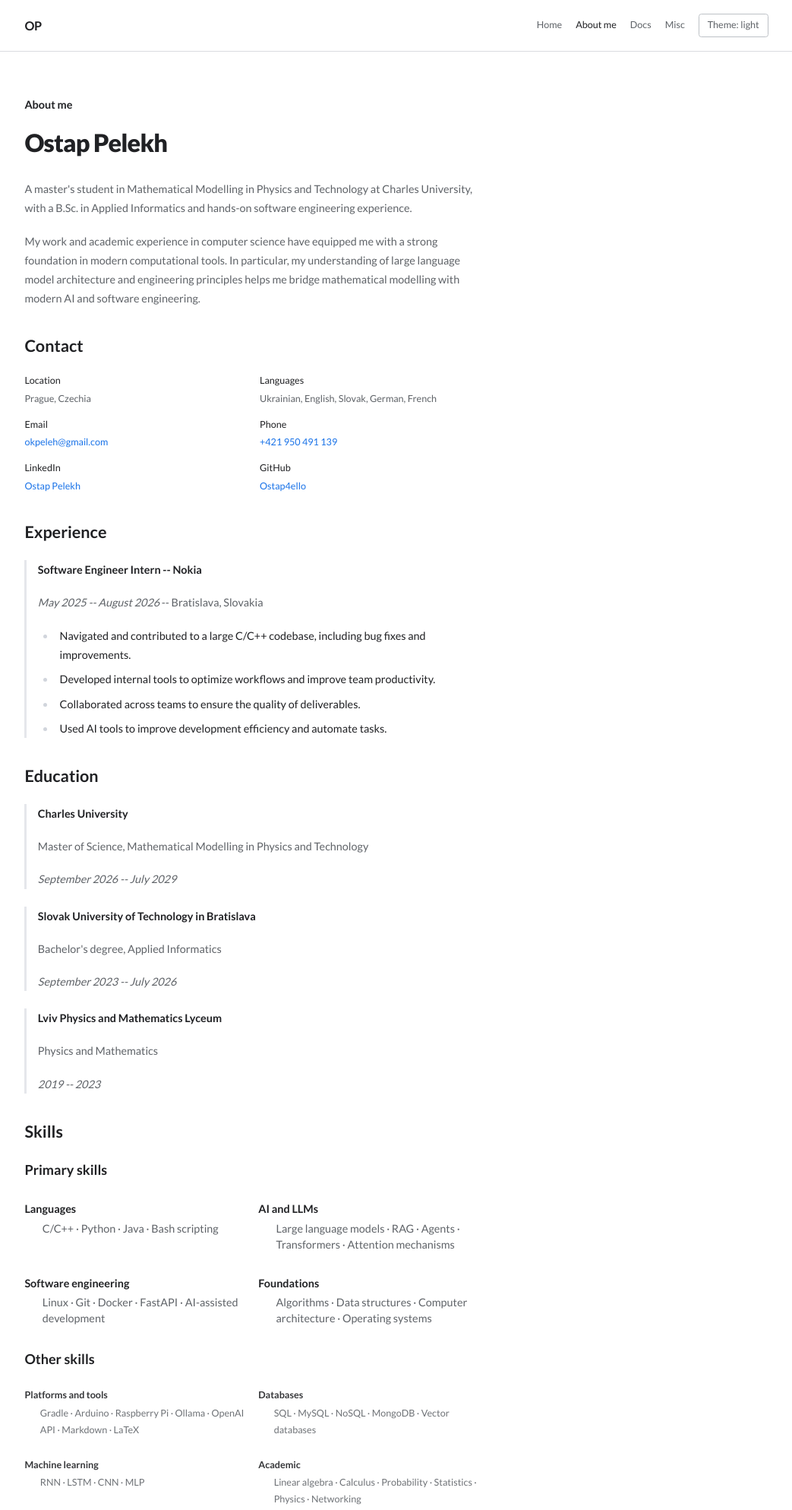
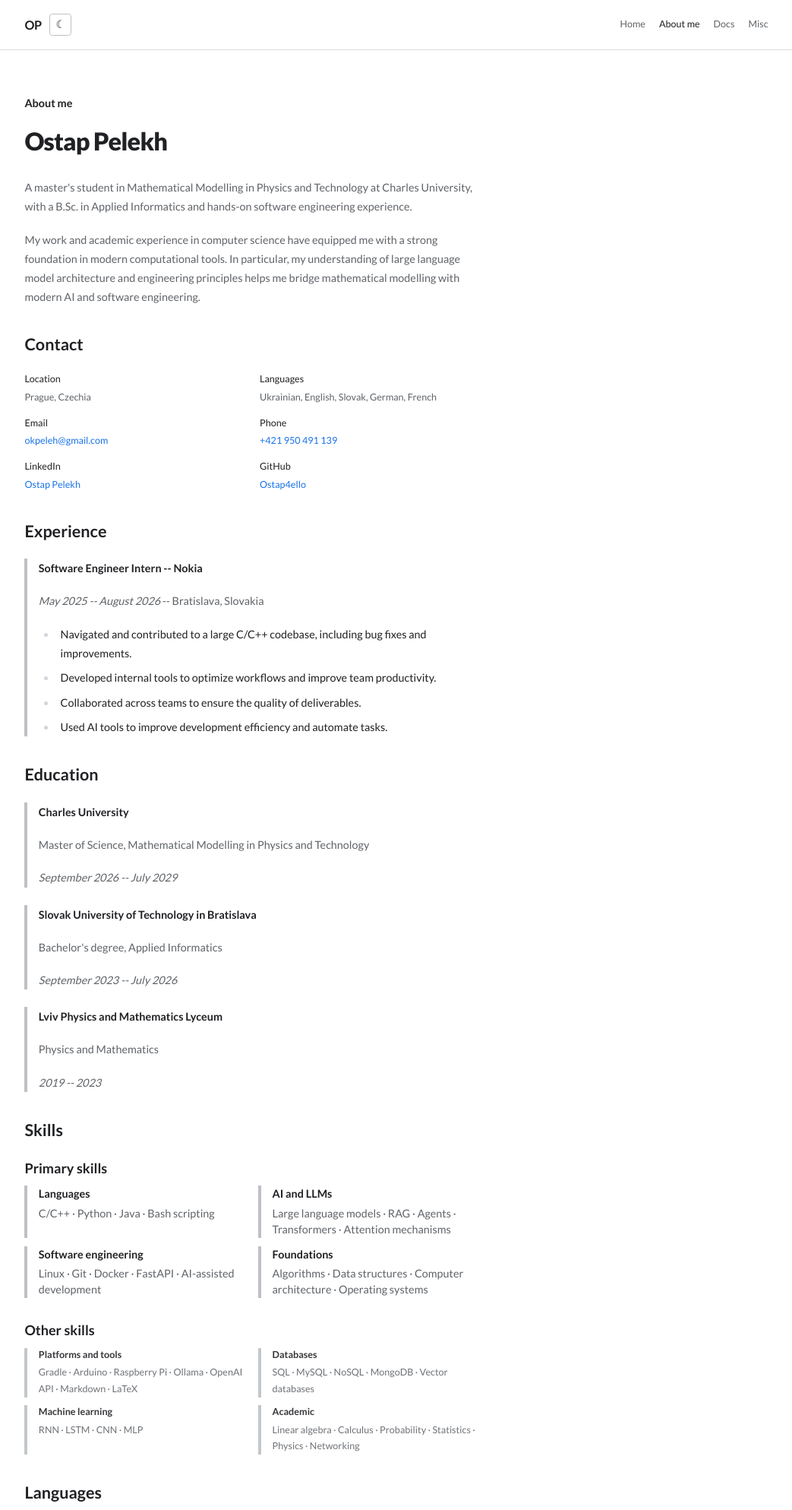
Before and after one commit to Ostap4ello/ostap4ello-page, an Astro site: page /ostap4ello-page/about in a window 1280 px wide. Shown: the top 1987 px of the page at 76% size, without its empty margins (118-1161 px from the left). Built offline with nearby package versions, Linux system fonts and the light colour scheme; Astro itself is replaced by a stand-in of ours.

Commit message:
style: align theme, skills, and prose dividers
Convert theme controls to an icon, unify Markdown and Skills divider colors and widths, and keep definition/skill descriptions outside prose indentation.

Co-authored-by: Copilot <223556219+Copilot@users.noreply.github.com>

```diff
--- a/src/components/DefinitionList.astro
+++ b/src/components/DefinitionList.astro
@@ -7,10 +7,9 @@ export interface DefinitionItem {
 
 interface Props {
   items: DefinitionItem[];
-  bordered?: boolean;
 }
 
-const { items, bordered = false } = Astro.props;
+const { items } = Astro.props;
 ---
 
 <dl class:list={[
--- a/src/components/Skills.astro
+++ b/src/components/Skills.astro
@@ -14,12 +14,15 @@ const { groups, mode = 'normal' } = Astro.props;
 
 <dl
   class:list={[
-    'grid gap-3',
+    'not-prose grid gap-3',
     mode === 'normal' ? 'text-base sm:grid-cols-2' : 'text-sm sm:grid-cols-2'
   ]}
 >
   {groups.map((group) => (
-    <div class:list={[mode === 'small' && 'opacity-90']}>
+    <div class:list={[
+      'border-l-[4px] border-[var(--divider)] pl-4',
+      mode === 'small' && 'opacity-90'
+    ]}>
       <dt class="font-semibold text-[var(--text)]">{group.label}</dt>
       <dd class="mt-1 leading-6 text-[var(--text-muted)]">
         {group.items.join(' · ')}
--- a/src/content/main-pages/about.mdx
+++ b/src/content/main-pages/about.mdx
@@ -17,7 +17,6 @@ My work and academic experience in computer science have equipped me with a stro
 ## Contact
 
 <DefinitionList
-  bordered
   items={[
     { term: 'Location', value: 'Prague, Czechia' },
     { term: 'Languages', value: 'Ukrainian, English, Slovak, German, French' },
--- a/src/layouts/SiteLayout.astro
+++ b/src/layouts/SiteLayout.astro
@@ -41,7 +41,17 @@ const links = [
   <body class="min-h-screen bg-[var(--background)] text-[var(--text)] antialiased">
     <header class="sticky top-0 z-20 border-b border-[var(--border)] bg-[var(--background)]">
       <nav class="mx-auto flex max-w-6xl flex-wrap items-center justify-between gap-4 px-5 py-5 sm:px-8" aria-label="Main navigation">
-        <a class="text-lg font-semibold tracking-tight text-[var(--text)]" href={withBase()} aria-label="Ostap Pelekh home">OP</a>
+        <div class="flex items-center gap-3">
+          <a class="text-lg font-semibold tracking-tight text-[var(--text)]" href={withBase()} aria-label="Ostap Pelekh home">OP</a>
+          <button
+            type="button"
+            class="flex size-8 items-center justify-center rounded-sm border border-[var(--border-strong)] text-base leading-none transition hover:border-[var(--accent)] hover:text-[var(--accent)]"
+            data-theme-toggle
+            aria-label="Current theme: system. Activate to switch theme."
+          >
+            <span aria-hidden="true" data-theme-icon>◐</span>
+          </button>
+        </div>
         <div class="flex flex-wrap items-center justify-end gap-x-5 gap-y-2 text-sm text-[var(--text-muted)]">
           {links.map((link) => (
             <a
@@ -55,14 +65,6 @@ const links = [
               {link.label}
             </a>
           ))}
-          <button
-            type="button"
-            class="rounded-sm border border-[var(--border-strong)] px-3 py-1.5 text-sm transition hover:border-[var(--accent)] hover:text-[var(--accent)]"
-            data-theme-toggle
-            aria-label="Current theme: system. Activate to switch theme."
-          >
-            Theme: system
-          </button>
         </div>
       </nav>
     </header>
@@ -74,14 +76,15 @@ const links = [
     </footer>
     <script is:inline>
       const themeButton = document.querySelector('[data-theme-toggle]');
+      const themeIcon = document.querySelector('[data-theme-icon]');
       const getTheme = () => document.documentElement.dataset.theme === 'dark' ? 'dark' : 'light';
       const updateThemeButton = () => {
         if (themeButton) {
           const theme = getTheme();
-          themeButton.textContent = `Theme: ${theme}`;
           themeButton.setAttribute('aria-label', `Current theme: ${theme}. Activate to switch theme.`);
           themeButton.setAttribute('aria-pressed', theme === 'dark' ? 'true' : 'false');
         }
+        if (themeIcon) themeIcon.textContent = getTheme() === 'dark' ? '☀' : '☾';
       };
       themeButton?.addEventListener('click', () => {
         const nextTheme = getTheme() === 'dark' ? 'light' : 'dark';
--- a/src/styles/global.css
+++ b/src/styles/global.css
@@ -12,6 +12,7 @@
   --text-subtle: #80868b;
   --border: #dadce0;
   --border-strong: #bdc1c6;
+  --divider: #bdc1c6;
   --accent: #1a73e8;
   --accent-strong: #1557b0;
 }
@@ -26,6 +27,7 @@
   --text-subtle: #9aa0a6;
   --border: #3c4043;
   --border-strong: #5f6368;
+  --divider: #5f6368;
   --accent: #8ab4f8;
   --accent-strong: #aecbfa;
 }
@@ -59,7 +61,7 @@
     --tw-prose-bullets: var(--text-muted);
     --tw-prose-hr: var(--border);
     --tw-prose-quotes: var(--text);
-    --tw-prose-quote-borders: var(--border-strong);
+    --tw-prose-quote-borders: var(--divider);
     --tw-prose-captions: var(--text-muted);
     --tw-prose-kbd: var(--text);
     --tw-prose-code: var(--accent);
@@ -136,7 +138,8 @@
 
   .prose :where(blockquote) {
     color: var(--text);
-    border-color: var(--border-strong);
+    border-color: var(--divider) !important;
+    border-inline-start-width: 4px !important;
     font-style: normal !important;
     font-weight: 400;
   }
```
